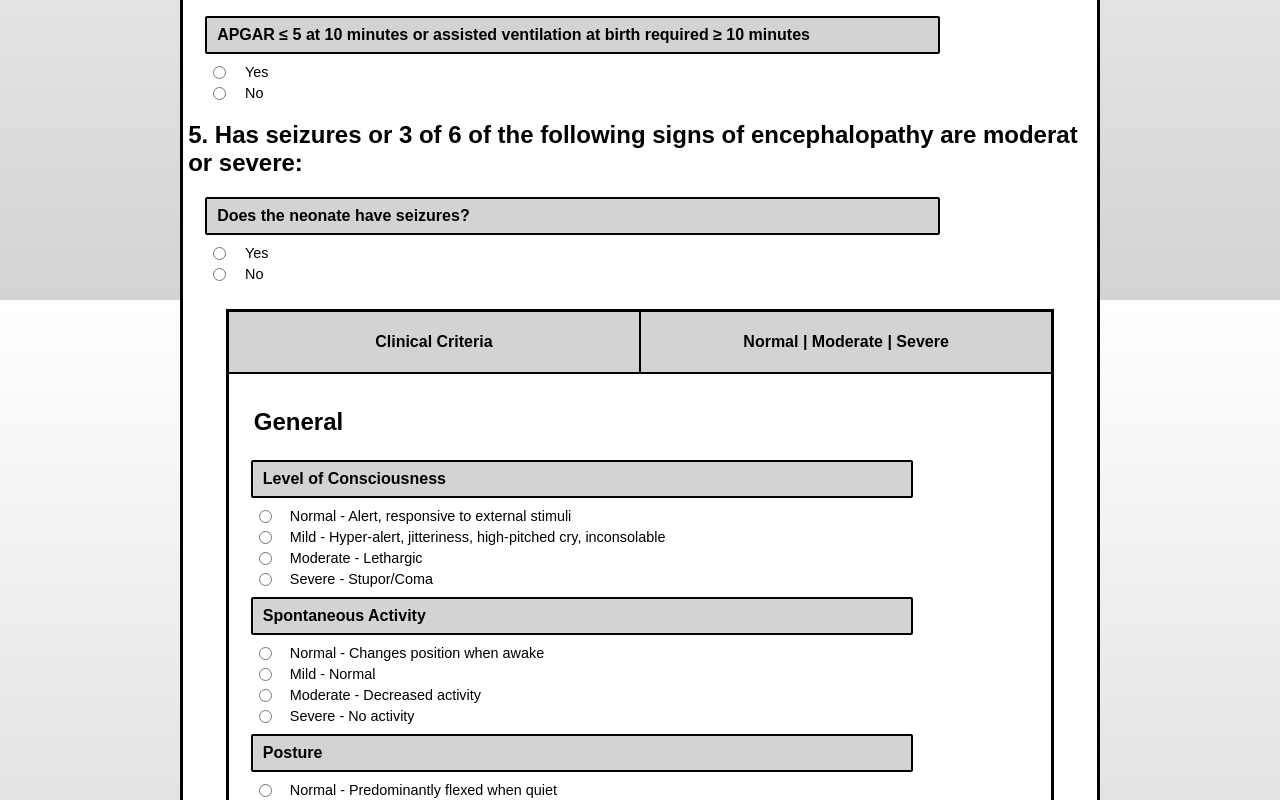
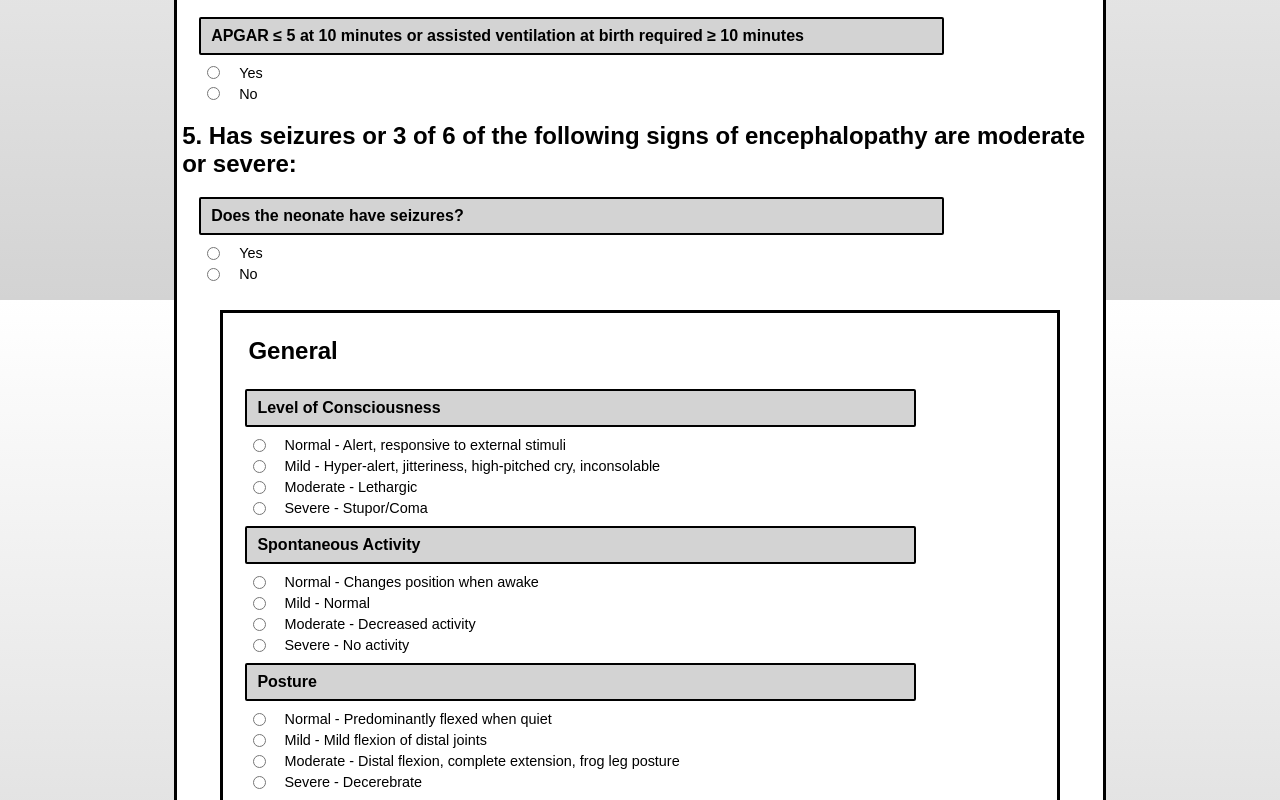
Before and after one commit to alexmerlo23/NeoCare, a React (Vite) app in the folder frontend/: page / in a window 1280 px wide. Shown: the part 1300-2100 px from the top of the page. Built offline with nearby package versions, Linux system fonts and the light colour scheme; a web font is replaced by a local one.

Commit message:
Fixed Typo

```diff
--- a/frontend/src/pages/RightBranch/RightBranch.jsx
+++ b/frontend/src/pages/RightBranch/RightBranch.jsx
@@ -174,7 +174,7 @@ export default function RightBranch() {
 
 
 
-    // Add optionsMap
+    // Summary responses
     const optionsMap = {
         level_of_consciousness: ["Normal", "Hyper-alert, jitteriness, high-pitched cry, inconsolable", "Lethargic", "Stupor / Coma"],
         spontaneous_activity: ["Normal", "Mildly Decreased", "Decreased Activity", "No Activity"],
@@ -341,26 +341,12 @@ newCriteria.signs_of_encephalopathy = numSigns;
                 <h4>AND</h4>
                 {renderRadioGroup("apgar_assisted_ventilation", "APGAR ≤ 5 at 10 minutes or assisted ventilation at birth required ≥ 10 minutes", ["Yes", "No"])}
 
-                <h2>5. Has seizures or 3 of 6 of the following signs of encephalopathy are moderat or severe:</h2>
+                <h2>5. Has seizures or 3 of 6 of the following signs of encephalopathy are moderate or severe:</h2>
 
                 {renderRadioGroup("has_seizures", "Does the neonate have seizures?", ["Yes", "No"])}
 
                 <div className="part-5-container">
                     <div className="part-5-description-container">
-                        <div className="part-5-description-left">
-                            <p>Clinical Criteria</p>
-                        </div>
-                        <div class="part-5-description-right">
-                        {isMobileView ? (
-                            <>
-                                Normal<br />
-                                Moderate<br />
-                                Severe
-                            </>
-                        ) : (
-                            "Normal | Moderate | Severe"
-                        )}
-                        </div>
 
                     </div>
                     <h3>General</h3>
```
Lines whose indentation alone changed are shown as unchanged.
